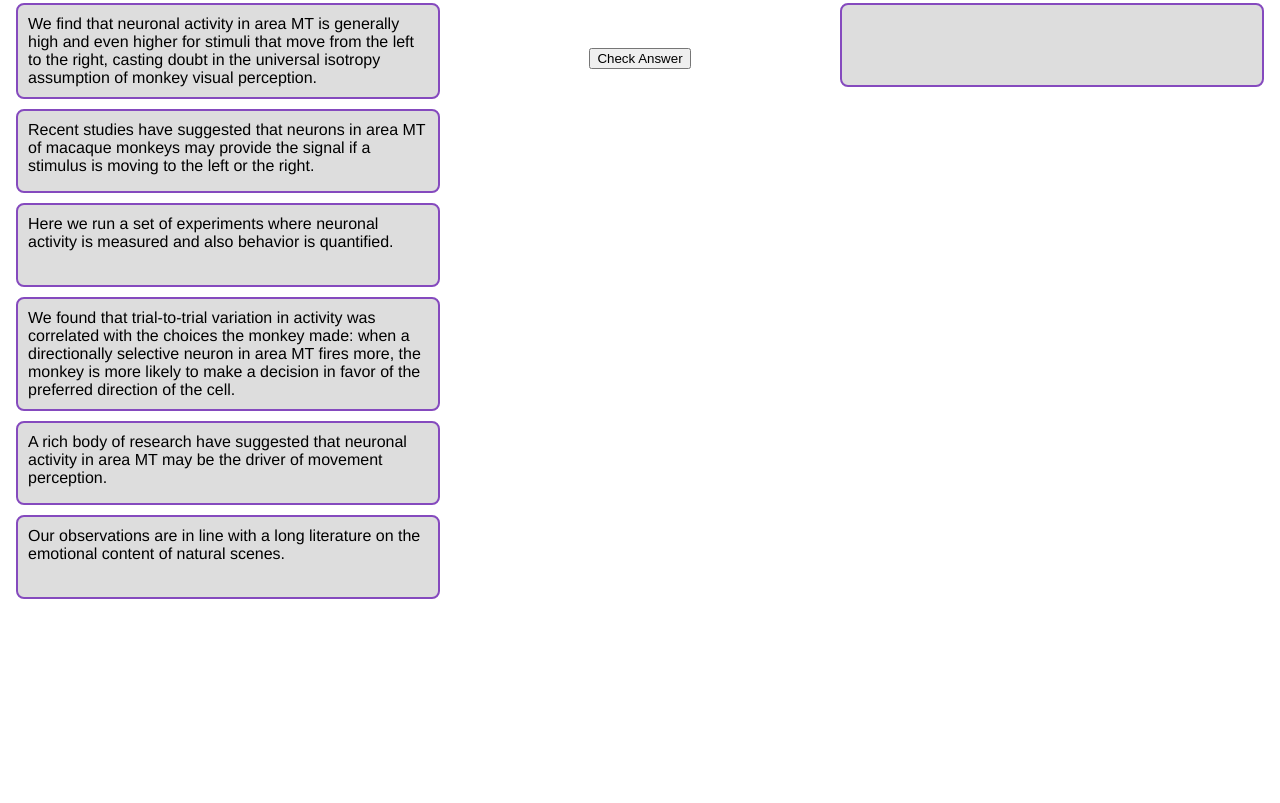
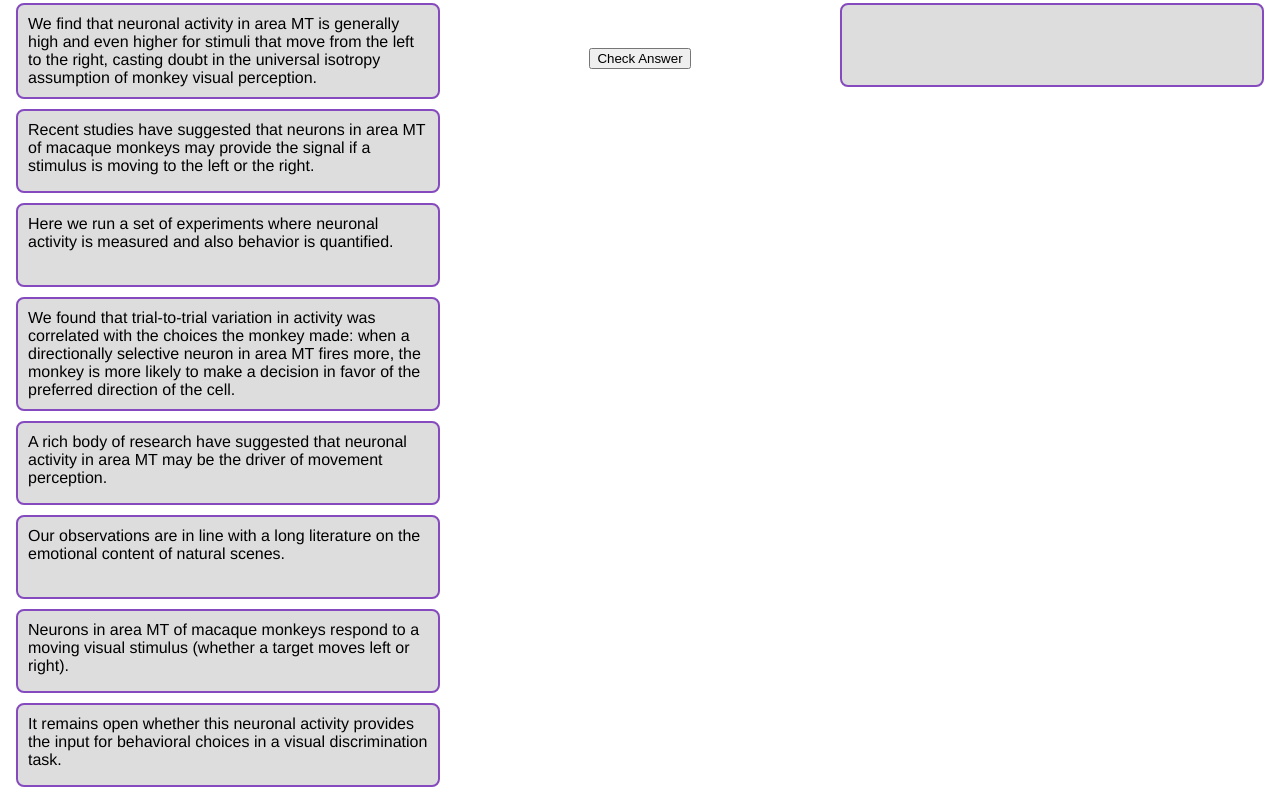
Before and after one commit to JackLiddy/JackLiddy.github.io, a plain HTML site: page abstract-reorder.html in a window 1280 px wide. Shown: the part 389-1192 px from the top of the page. Before the commit the page ends 1004 px from the top, so only its background shows below. Drawn offline with Linux system fonts and the light colour scheme.

Commit message:
Update abstract-reorder.html

```diff
--- a/abstract-reorder.html
+++ b/abstract-reorder.html
@@ -119,9 +119,15 @@
                         activity in area MT may be the driver of movement
                         perception.
                     </div>
-                    <div draggable="true" class="box" id="box10">
+                    <div draggable="true" class="box" id="box11">
                         Our observations are in line with a long literature on
                         the emotional content of natural scenes.
+                    </div>
+                    <div draggable="true" class="box" id="box12">
+                        Neurons in area MT of macaque monkeys respond to a moving visual stimulus (whether a target moves left or right).
+                    </div>
+                    <div draggable="true" class="box" id="box13">
+                        It remains open whether this neuronal activity provides the input for behavioral choices in a visual discrimination task.
                     </div>
                 </div>
 
```
